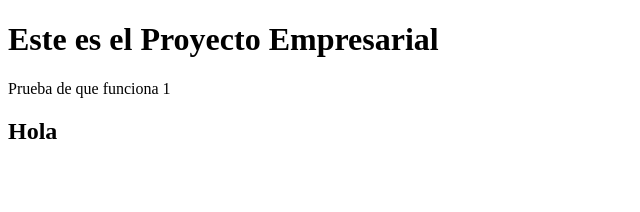
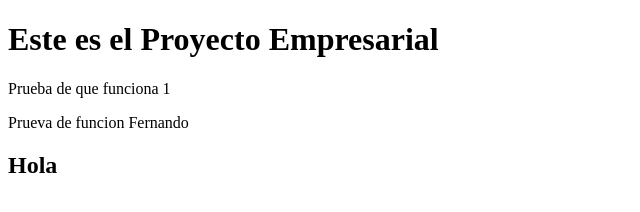
Before and after one commit to Andrewarat/ProyectoEmpresa, a plain HTML site: page index.html in a window 1280 px wide. Shown: the whole page, without its empty margins (0-640 px from the left). Drawn offline with Linux system fonts and the light colour scheme.

Commit message:
Fernando

```diff
--- a/index.html
+++ b/index.html
@@ -14,6 +14,7 @@
 <body>
     <h1>Este es el Proyecto Empresarial</h1>
     <p>Prueba de que funciona 1</p>
+    <p>Prueva de funcion Fernando</p>
      <h2>Hola</h2>
 </body>
 </html>
```
